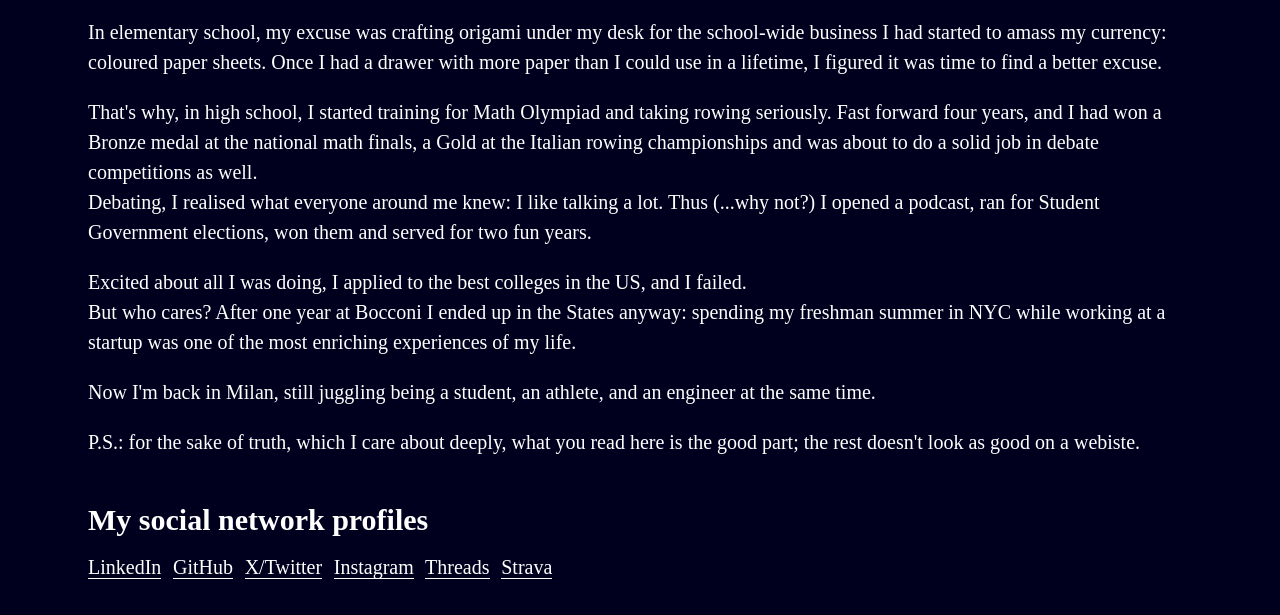
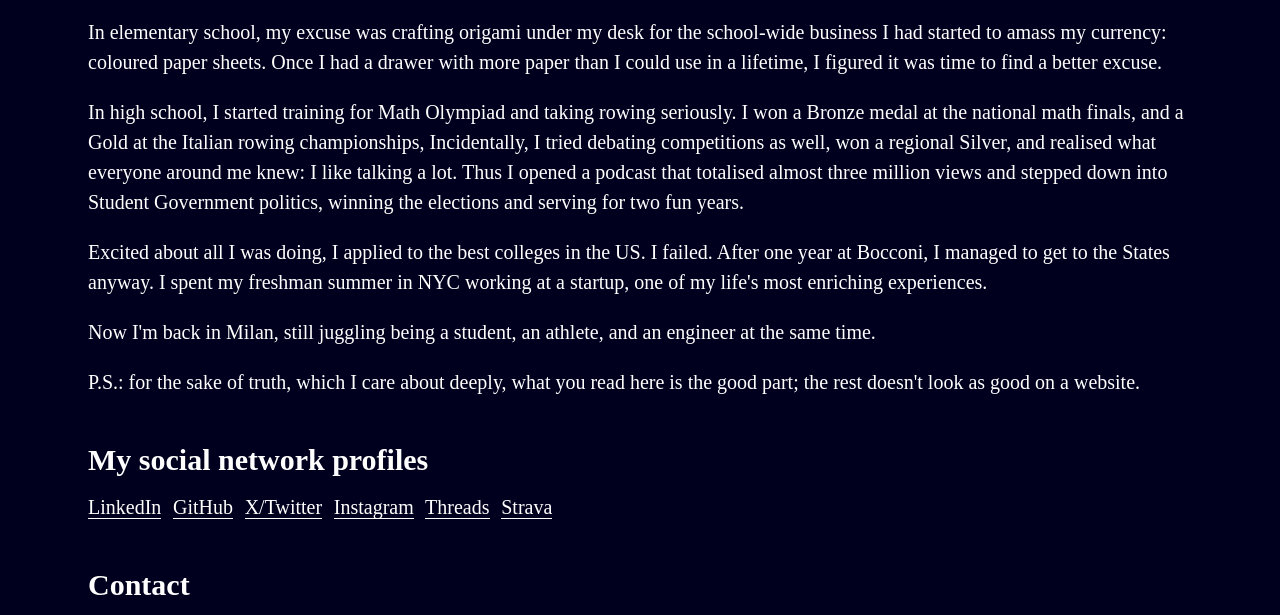
Before and after one commit to gbettineschi/gbettineschi.github.io, a plain HTML site: page index.html in a window 1280 px wide. Shown: the part 569-1184 px from the top of the page. Drawn offline with Linux system fonts and the light colour scheme; a web font is replaced by a local one.

Commit message:
Update index.html

```diff
--- a/index.html
+++ b/index.html
@@ -46,19 +46,17 @@
 			Once I had a drawer with more paper than I could use in a lifetime, I figured it was time to find a better excuse.
 		</p>
 		<p>
-			That's why, in high school, I started training for Math Olympiad and taking rowing seriously. Fast forward four years, and I had won a Bronze medal at the national math finals, a Gold at the Italian rowing championships and was about to do a solid job in debate competitions as well. <br>
-			Debating, I realised what everyone around me knew: I like talking a lot. Thus (...why not?) I opened a podcast, ran for Student Government elections, won them and served for two fun years.
+			In high school, I started training for Math Olympiad and taking rowing seriously. I won a Bronze medal at the national math finals, and a Gold at the Italian rowing championships, Incidentally, I tried debating competitions as well, won a regional Silver, and realised what everyone around me knew: I like talking a lot. Thus I opened a podcast that totalised almost three million views and stepped down into Student Government politics, winning the elections and serving for two fun years.
 		</p>
 		<p>
-			Excited about all I was doing, I applied to the best colleges in the US, and I failed.
-			<br>
-			But who cares? After one year at Bocconi I ended up in the States anyway: spending my freshman summer in NYC while working at a startup was one of the most enriching experiences of my life.
+			Excited about all I was doing, I applied to the best colleges in the US. I failed.
+			After one year at Bocconi, I managed to get to the States anyway. I spent my freshman summer in NYC working at a startup, one of my life's most enriching experiences.
 		</p>
 		<p>
 			Now I'm back in Milan, still juggling being a student, an athlete, and an engineer at the same time.
 		</p>
 		<p>
-			P.S.: for the sake of truth, which I care about deeply, what you read here is the good part; the rest doesn't look as good on a webiste.
+			P.S.: for the sake of truth, which I care about deeply, what you read here is the good part; the rest doesn't look as good on a website.
 		</p>
 		<h2>My social network profiles</h2>
 		<p class="multiple-spaced increased-interline">
```
